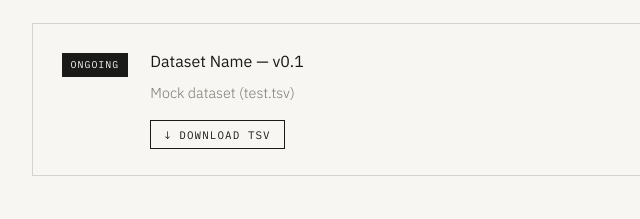
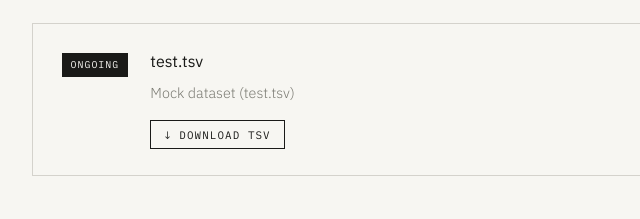
Before and after one commit to BioPhys-Turin/component_systems_datasets, a plain HTML site: page index.html in a window 1280 px wide. Shown: the part 492-711 px from the top of the page, 268-908 px from the left. Drawn offline with Linux system fonts and the light colour scheme.

Commit message:
Update dataset name in index.html

```diff
--- a/index.html
+++ b/index.html
@@ -170,7 +170,7 @@
     <div class="card-ongoing">
       <span class="pill">Ongoing</span>
       <div class="card-body">
-        <h2>Dataset Name — v0.1</h2>
+        <h2>test.tsv</h2>
         <p>
           Mock dataset (test.tsv)
         </p>
```
